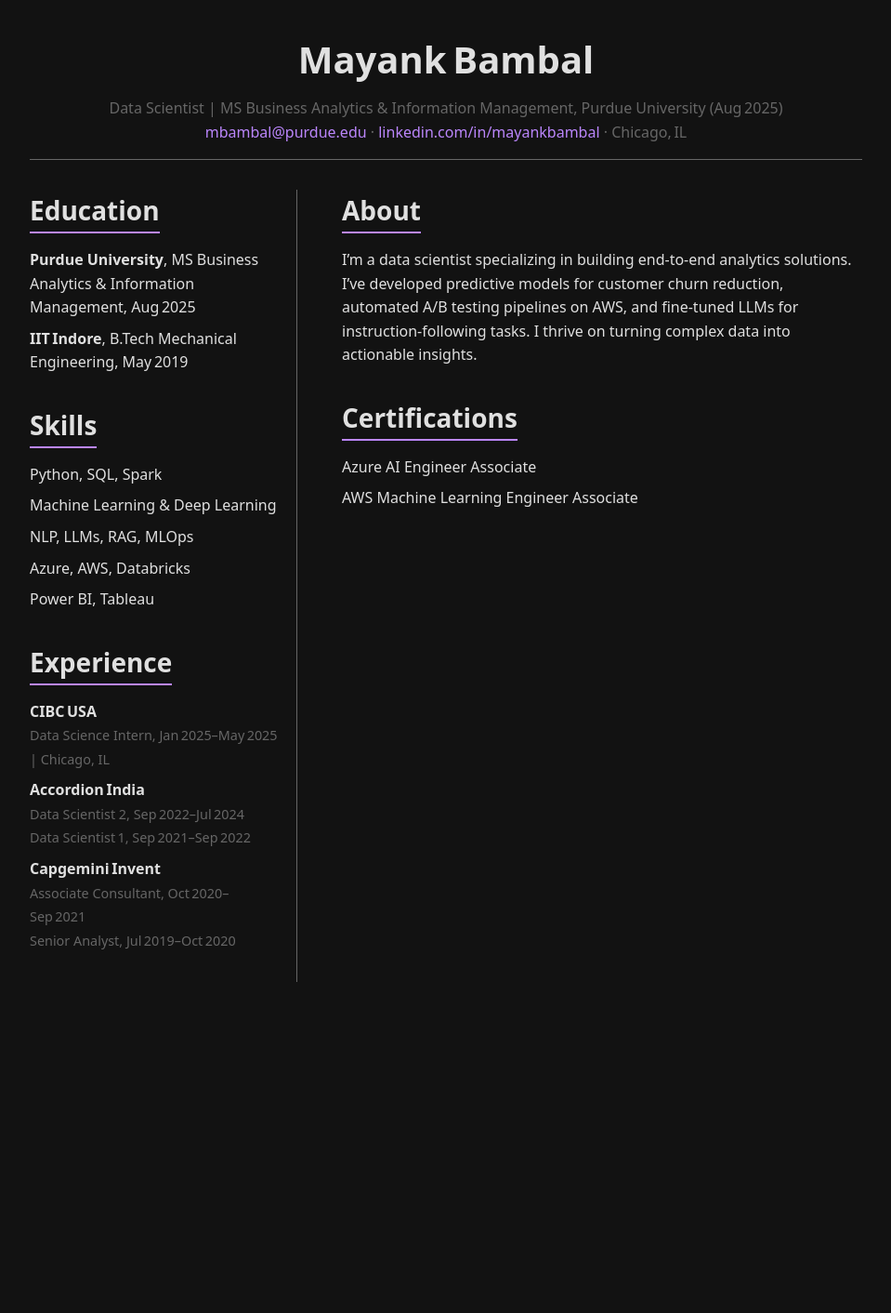
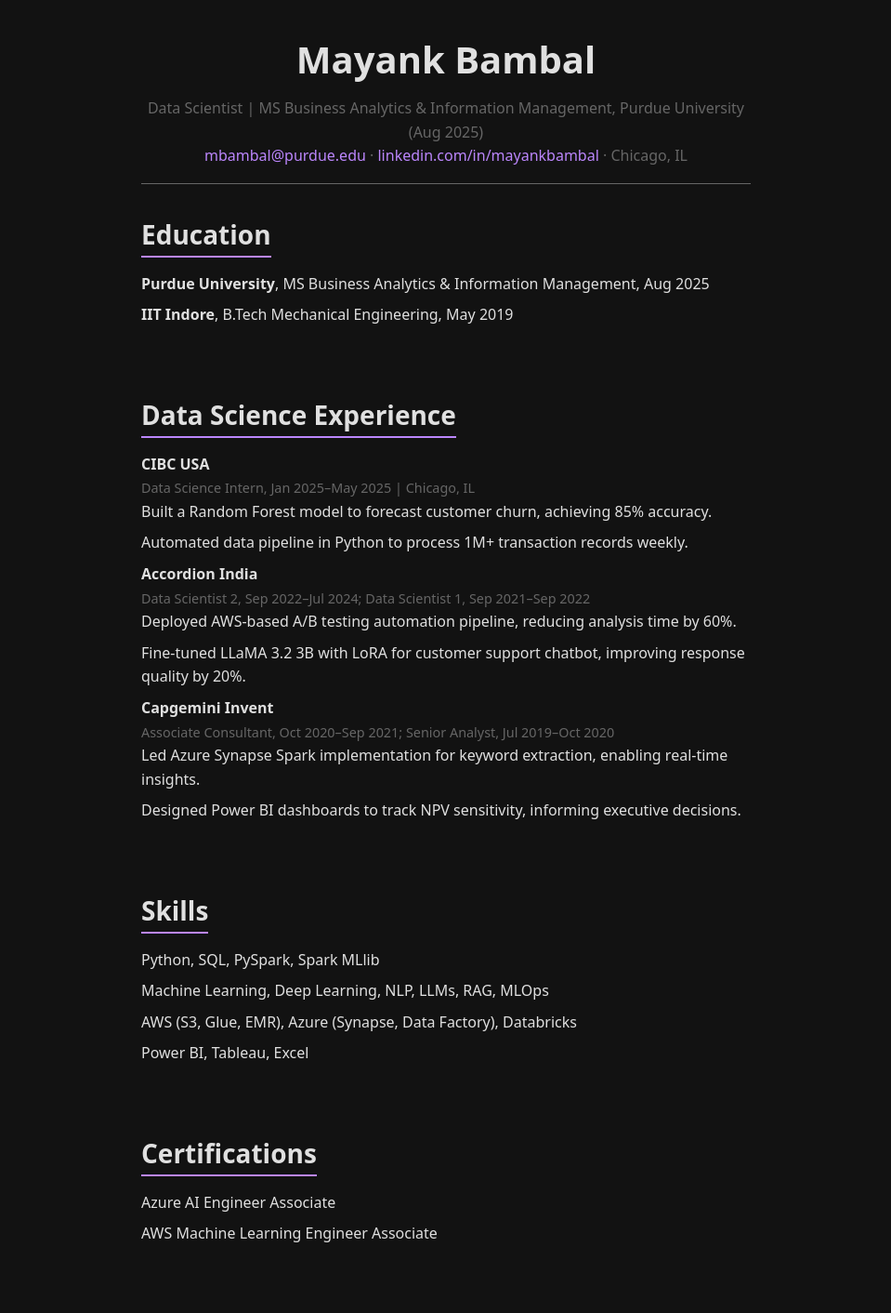
Before and after one commit to MayankBambal/mayankbambal.github.io, a Jekyll site: the page index.html, which Jekyll copies as it is, in a window 1280 px wide. Shown: the whole page at 93% size, without its empty margins (160-1119 px from the left). Built offline with Jekyll 4.4.1, drawn with Linux system fonts in a browser that asks for light colours; before the commit the page ends 1088 px from its top, so only the background shows below that.

Commit message:
Update index.html

```diff
--- a/index.html
+++ b/index.html
@@ -3,7 +3,7 @@
 <head>
   <meta charset="UTF-8">
   <meta name="viewport" content="width=device-width, initial-scale=1.0">
-  <title>Mayank Bambal – Portfolio</title>
+  <title>Mayank Bambal – Portfolio</title>
   <style>
     :root {
       --bg-color: #121212;
@@ -15,63 +15,68 @@
     * { box-sizing: border-box; margin: 0; padding: 0; }
     body { background: var(--bg-color); color: var(--text-color); font-family: system-ui, sans-serif; line-height: 1.6; }
     a { color: var(--accent-color); text-decoration: none; }
-    .container { max-width: 960px; margin: auto; padding: var(--section-padding); display: grid; grid-template-columns: 1fr; gap: 2rem; }
+    .container { max-width: 720px; margin: auto; padding: var(--section-padding); display: flex; flex-direction: column; gap: 2rem; }
     header { text-align: center; padding-bottom: 1rem; border-bottom: 1px solid var(--muted-color); }
     header h1 { font-size: 2.5rem; margin-bottom: 0.5rem; }
     header p { color: var(--muted-color); }
-    .sidebar { }
-    .main { }
     .section { margin-bottom: var(--section-padding); }
     .section h2 { font-size: 1.75rem; margin-bottom: 1rem; border-bottom: 2px solid var(--accent-color); display: inline-block; }
     ul { list-style: none; }
     li { margin-bottom: 0.5rem; }
     .meta { color: var(--muted-color); font-size: 0.9rem; }
-    @media (min-width: 768px) {
-      .container { grid-template-columns: 1fr 2fr; }
-      header { grid-column: span 2; }
-      .sidebar { padding-right: 1rem; border-right: 1px solid var(--muted-color); }
-      .main { padding-left: 1rem; }
-    }
   </style>
 </head>
 <body>
   <div class="container">
     <header>
-      <h1>Mayank Bambal</h1>
-      <p>Data Scientist | MS Business Analytics & Information Management, Purdue University (Aug 2025)</p>
-      <p><a href="mailto:mbambal@purdue.edu">mbambal@purdue.edu</a> · <a href="https://linkedin.com/in/mayankbambal/" target="_blank">linkedin.com/in/mayankbambal</a> · Chicago, IL</p>
+      <h1>Mayank Bambal</h1>
+      <p>Data Scientist | MS Business Analytics & Information Management, Purdue University (Aug 2025)</p>
+      <p><a href="mailto:mbambal@purdue.edu">mbambal@purdue.edu</a> · <a href="https://linkedin.com/in/mayankbambal/" target="_blank">linkedin.com/in/mayankbambal</a> · Chicago, IL</p>
     </header>
-    <aside class="sidebar">
     <div class="section">
       <h2>Education</h2>
       <ul>
-          <li><strong>Purdue University</strong>, MS Business Analytics & Information Management, Aug 2025</li>
-          <li><strong>IIT Indore</strong>, B.Tech Mechanical Engineering, May 2019</li>
+        <li><strong>Purdue University</strong>, MS Business Analytics & Information Management, Aug 2025</li>
+        <li><strong>IIT Indore</strong>, B.Tech Mechanical Engineering, May 2019</li>
+      </ul>
+    </div>
+    <div class="section">
+      <h2>Data Science Experience</h2>
+      <ul>
+        <li>
+          <strong>CIBC USA</strong><br>
+          <span class="meta">Data Science Intern, Jan 2025–May 2025 | Chicago, IL</span>
+          <ul>
+            <li>Built a Random Forest model to forecast customer churn, achieving 85% accuracy.</li>
+            <li>Automated data pipeline in Python to process 1M+ transaction records weekly.</li>
+          </ul>
+        </li>
+        <li>
+          <strong>Accordion India</strong><br>
+          <span class="meta">Data Scientist 2, Sep 2022–Jul 2024; Data Scientist 1, Sep 2021–Sep 2022</span>
+          <ul>
+            <li>Deployed AWS-based A/B testing automation pipeline, reducing analysis time by 60%.</li>
+            <li>Fine-tuned LLaMA 3.2 3B with LoRA for customer support chatbot, improving response quality by 20%.</li>
+          </ul>
+        </li>
+        <li>
+          <strong>Capgemini Invent</strong><br>
+          <span class="meta">Associate Consultant, Oct 2020–Sep 2021; Senior Analyst, Jul 2019–Oct 2020</span>
+          <ul>
+            <li>Led Azure Synapse Spark implementation for keyword extraction, enabling real-time insights.</li>
+            <li>Designed Power BI dashboards to track NPV sensitivity, informing executive decisions.</li>
+          </ul>
+        </li>
       </ul>
     </div>
     <div class="section">
       <h2>Skills</h2>
       <ul>
-          <li>Python, SQL, Spark</li>
-          <li>Machine Learning & Deep Learning</li>
-          <li>NLP, LLMs, RAG, MLOps</li>
-          <li>Azure, AWS, Databricks</li>
-          <li>Power BI, Tableau</li>
+        <li>Python, SQL, PySpark, Spark MLlib</li>
+        <li>Machine Learning, Deep Learning, NLP, LLMs, RAG, MLOps</li>
+        <li>AWS (S3, Glue, EMR), Azure (Synapse, Data Factory), Databricks</li>
+        <li>Power BI, Tableau, Excel</li>
       </ul>
-      </div>
-      <div class="section">
-        <h2>Experience</h2>
-        <ul>
-          <li><strong>CIBC USA</strong><br><span class="meta">Data Science Intern, Jan 2025–May 2025 | Chicago, IL</span></li>
-          <li><strong>Accordion India</strong><br><span class="meta">Data Scientist 2, Sep 2022–Jul 2024<br>Data Scientist 1, Sep 2021–Sep 2022</span></li>
-          <li><strong>Capgemini Invent</strong><br><span class="meta">Associate Consultant, Oct 2020–Sep 2021<br>Senior Analyst, Jul 2019–Oct 2020</span></li>
-        </ul>
-      </div>
-    </aside>
-    <main class="main">
-      <div class="section">
-        <h2>About</h2>
-        <p>I’m a data scientist specializing in building end-to-end analytics solutions. I’ve developed predictive models for customer churn reduction, automated A/B testing pipelines on AWS, and fine-tuned LLMs for instruction-following tasks. I thrive on turning complex data into actionable insights.</p>
     </div>
     <div class="section">
       <h2>Certifications</h2>
@@ -80,8 +85,6 @@
         <li>AWS Machine Learning Engineer Associate</li>
       </ul>
     </div>
-      <!-- Additional sections like Projects, Publications, or Contact Form can go here -->
-    </main>
   </div>
 </body>
 </html>
```
Lines whose indentation alone changed are shown as unchanged.
